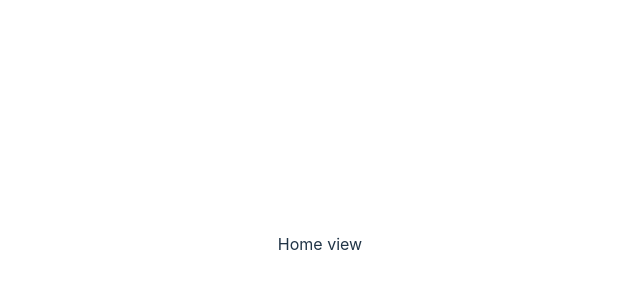
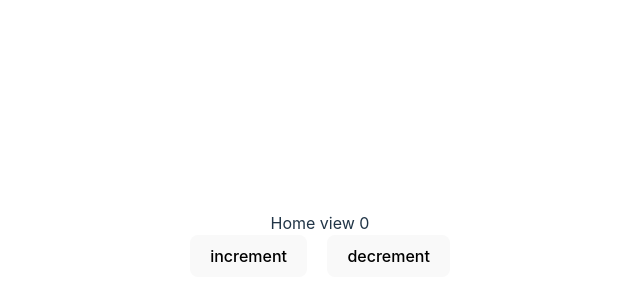
Before and after one commit to Mizoned/finance, a Vue app: page / in a window 1280 px wide. Shown: the part 156-456 px from the top of the page, without its empty margins (320-960 px from the left). Built offline with nearby package versions, Linux system fonts and the light colour scheme.

Commit message:
3 добавляет и подключает pinia

```diff
--- a/package.json
+++ b/package.json
@@ -9,6 +9,7 @@
     "preview": "vite preview"
   },
   "dependencies": {
+    "pinia": "^2.1.7",
     "vue": "^3.3.4",
     "vue-router": "^4.2.5"
   },
--- a/src/main.js
+++ b/src/main.js
@@ -1,4 +1,5 @@
 import { createApp } from 'vue'
+import { createPinia } from 'pinia'
 import './style.css'
 import App from './App.vue'
 import router from './router'
@@ -7,4 +8,5 @@ const app = createApp(App);
 
 app
     .use(router)
+    .use(createPinia())
     .mount('#app')
--- /dev/null
+++ b/src/store/CounterStore.js
@@ -0,0 +1,17 @@
+import { defineStore } from 'pinia';
+
+export const useCounterStore = defineStore('counterStore', {
+    state: () => {
+        return {
+            count: 0
+        }
+    },
+    actions: {
+        increment() {
+            this.count++;
+        },
+        decrement() {
+            this.count--;
+        }
+    }
+});
--- a/src/views/HomeView.vue
+++ b/src/views/HomeView.vue
@@ -1,11 +1,44 @@
 <template>
-  <div>Home view</div>
+  <div>Home view {{ counter }}</div>
+  <div class="buttons">
+    <base-button
+        @click="increment"
+        label="increment"
+        color="default"
+    />
+    <base-button
+        @click="decrement"
+        label="decrement"
+        color="default"
+    />
+  </div>
 </template>
 
 <script>
-  export default {
-    name: "HomeView"
+import {useCounterStore} from "@/store/CounterStore.js";
+import {mapActions, mapState} from "pinia";
+import BaseButton from "@/components/ui/base-button.vue";
+
+export default {
+  name: "HomeView",
+  components: {BaseButton},
+  computed: {
+    ...mapState(useCounterStore, {
+      counter: "count"
+    })
+  },
+  methods: {
+    ...mapActions(useCounterStore, {
+      increment: 'increment',
+      decrement: 'decrement'
+    })
   }
+}
 </script>
 
-<style scoped lang="scss"></style>
+<style scoped lang="scss">
+.buttons {
+  display: flex;
+  gap: 20px;
+}
+</style>
```
Also changed, not shown: 1 other file (tests, documents, lock files or other folders).
